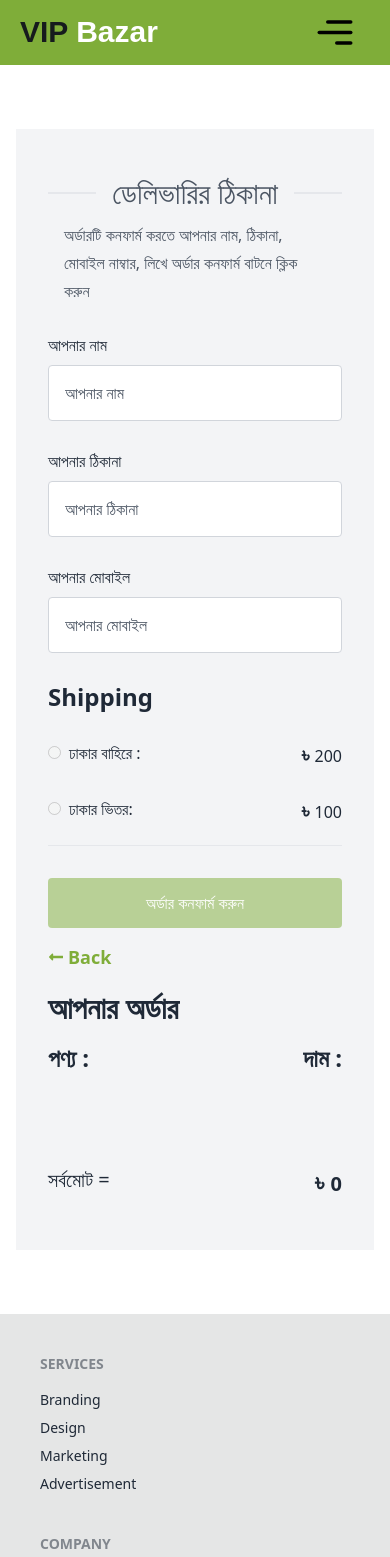
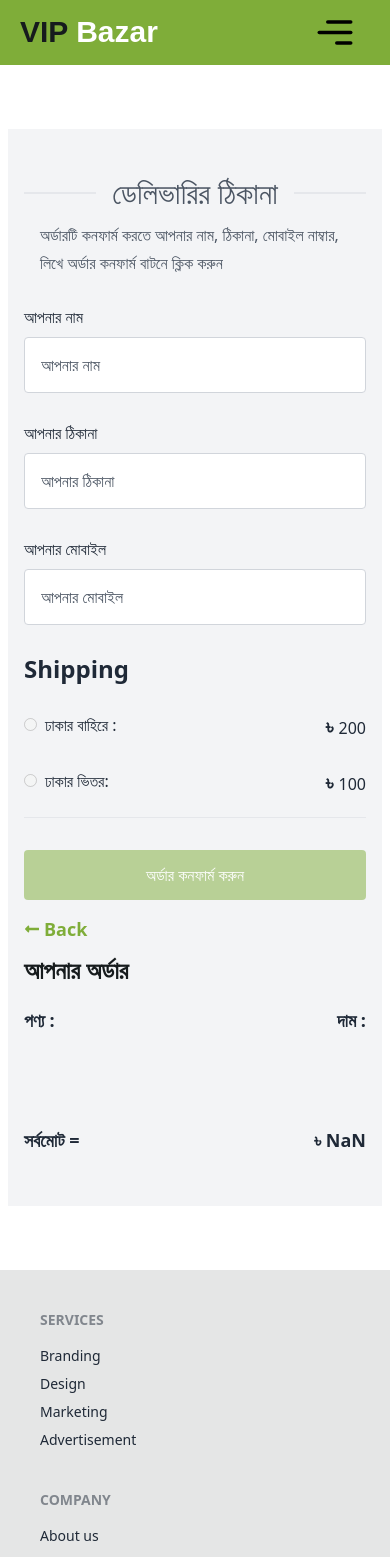
Before and after one commit to team-binarybrains/Ecommerce-client, a React (Create React App) app: page /checkout in a window 390 px wide. Shown: the top 1557 px of the page. Built offline with nearby package versions, Linux system fonts and the light colour scheme.

Commit message:
checkout route previously selected delivery cost saved in the useref

```diff
--- a/src/Component/Checkout/Checkout.js
+++ b/src/Component/Checkout/Checkout.js
@@ -1,5 +1,5 @@
 /* eslint-disable react-hooks/exhaustive-deps */
-import React, { useEffect, useState } from "react";
+import React, { useEffect, useRef, useState } from "react";
 import { useNavigate } from "react-router-dom";
 import { FaLongArrowAltLeft } from 'react-icons/fa';
 import { ImCross } from 'react-icons/im';
@@ -9,10 +9,15 @@ const Checkout = ({drawer}) => {
   const navigate = useNavigate();
   const [bookedData,,,getData] = useProductStore();
   const [deliveryCost,setDeliveryCost] = useState(0);
+  const dCost = useRef();
+
+  const totalPrice = ()=> {
+    return bookedData?.reduce((total,product) => total+(product.quantity*product.price),0);
+  };
 
   useEffect(()=> {
       getData();
-      bookedData.length && setDeliveryCost(0);
+      setDeliveryCost(dCost.current);
   },[drawer]);
   /* const countries = ["China", "Russia", "UK"];
   const [menu, setMenu] = useState(false);
@@ -23,12 +28,9 @@ const Checkout = ({drawer}) => {
     setCountry(e.target.textContent);
   }; */
 
-  const totalPrice = ()=> {
-    return bookedData?.reduce((total,product) => total+(product.quantity*product.price),0);
-  };
 
   return (
-    <div>
+    <div className="max-w-7xl mx-auto sm:px-2">
       <div className="hidden sm:block">
         <div className="py-16 px-4">
           <div className="w-full space-y-9">
@@ -51,7 +53,7 @@ const Checkout = ({drawer}) => {
                     <p className="text-2xl font-bold">পণ্য :</p>
                     <p className="text-2xl font-bold">দাম :</p>
                   </div>
-                  <section className="min-h-16 max-h-[13.5rem] space-y-2 overflow-y-auto thin-scroll pr-3 snap-y snap-mandatory">
+                  <section className="min-h-16 max-h-[13.5rem] space-y-2 overflow-y-auto thin-scroll snap-y snap-mandatory">
 
                     {
                       bookedData?.map((product) =>
@@ -59,10 +61,10 @@ const Checkout = ({drawer}) => {
                         key={product._id}
                         className={`justify-between items-center h-16 snap-start ${product.quantity>0?'flex':'hidden'}`}>
                           <p className="text-clr font-bold inline-flex items-center text-xl">
-                          <span className="text-dark text-base">{product.name}</span>
-                          <ImCross className="w-3 h-3 ml-3 mr-0.5"/>
+                            <span className="text-dark text-base">{product.name}</span>
+                            <ImCross className="w-3 h-3 ml-3 mr-0.5" />
                             {product.quantity}
-                            </p>
+                          </p>
                           <p>
                             <span className="text-xl font-bold">৳ </span>
                             {product.price * product.quantity}
@@ -76,7 +78,7 @@ const Checkout = ({drawer}) => {
                 <div>
                   <div className="flex justify-between mt-7 mb-5">
                     <p className="text-xl ">মোট =</p>
-                    <p className="text-xl mr-4">
+                    <p className="text-xl">
                       <span className="text-xl font-bold">৳ </span>
                       {
                         totalPrice()
@@ -91,7 +93,7 @@ const Checkout = ({drawer}) => {
                     <section className="flex justify-between mt-7">
                       <label className="cursor-pointer select-none" htmlFor="outSideDhaka">
                         <input
-                          onClick={(e)=> setDeliveryCost(parseInt(e.target.value))}
+                          onClick={(e)=> {setDeliveryCost(parseInt(e.target.value));dCost.current= parseInt(e.target.value)}}
                           className="mr-2 font-bold cursor-pointer"
                           type="radio"
                           name="place"
@@ -110,7 +112,7 @@ const Checkout = ({drawer}) => {
                     <section className="flex justify-between mt-7 mb-5">
                       <label className="cursor-pointer select-none" htmlFor="inSideDhaka">
                         <input
-                          onClick={(e)=> setDeliveryCost(parseInt(e.target.value))}
+                          onClick={(e)=> {setDeliveryCost(parseInt(e.target.value));dCost.current= parseInt(e.target.value)}}
                           className="mr-2 font-bold cursor-pointer"
                           type="radio"
                           name="place"
@@ -133,7 +135,7 @@ const Checkout = ({drawer}) => {
                       <p className="text-xl font-bold">
                         <span className="text-2xl font-bold">৳ </span>
                         {
-                          totalPrice()+deliveryCost
+                          totalPrice()?totalPrice()+deliveryCost:0
                         }
                       </p>
                     </div>
@@ -199,10 +201,10 @@ const Checkout = ({drawer}) => {
 
       {/* for phone */}
       <div className="flex justify-center items-center lg:hidden md:hidden">
-        <div className="py-16 px-4 md:px-6 2xl:px-0 flex justify-center items-center 2xl:mx-auto 2xl:container">
+        <div className="py-16 px-2 flex justify-center items-center">
           <div className="flex flex-col justify-start items-start w-full space-y-9">
             <div className="flex flex-col xl:flex-row justify-center xl:justify-between space-y-6 xl:space-y-0 xl:space-x-6 w-full">
-              <div className="p-8 bg-gray-100 flex flex-col lg:w-full xl:w-3/5">
+              <div className="py-8 px-4 bg-gray-100 flex flex-col lg:w-full xl:w-3/5">
                 <div className="flex flex-row justify-center items-center mt-6">
                   <hr className="border w-full" />
                   <p className="flex flex-shrink-0 px-4  leading-4 text-gray-600 text-3xl">
@@ -258,7 +260,7 @@ const Checkout = ({drawer}) => {
                           id="outDhaka"
                           value={200}
                           disabled={!totalPrice()}
-                          onClick={(e)=> setDeliveryCost(parseInt(e.target.value))}
+                          onClick={(e)=> {setDeliveryCost(parseInt(e.target.value));dCost.current= parseInt(e.target.value)}}
                         />
                         ঢাকার বাহিরে :
                       </label>
@@ -280,7 +282,7 @@ const Checkout = ({drawer}) => {
                           id="inDhaka"
                           value={100}
                           disabled={!totalPrice()}
-                          onClick={(e)=> setDeliveryCost(parseInt(e.target.value))}
+                          onClick={(e)=> {setDeliveryCost(parseInt(e.target.value));dCost.current= parseInt(e.target.value)}}
                         />
                         ঢাকার ভিতর:
                       </label>
@@ -305,39 +307,46 @@ const Checkout = ({drawer}) => {
                     <FaLongArrowAltLeft />
                     <p className="text-lg leading-none font-bold">Back</p>
                   </button>
-                  <p className="pt-5 text-3xl lg:text-4xl font-semibold leading-7 lg:leading-9 text-gray-800">
+                  <p className="pt-2 pb-5 text-2xl font-semibold text-dark">
                     আপনার অর্ডার
                   </p>
                 </div>
-                <div className="mt-5">
+
+                <div className="">
                   <div className="flex justify-between ">
-                    <p className="text-2xl font-bold">পণ্য :</p>
-                    <p className="text-2xl font-bold">দাম :</p>
+                    <p className="text-lg font-bold">পণ্য :</p>
+                    <p className="text-lg font-bold">দাম :</p>
                   </div>
-                  <section className="min-h-16 max-h-[13.5rem] space-y-2 overflow-y-auto thin-scroll pr-3 snap-y snap-mandatory">
+                  <section className="min-h-16 max-h-[13.5rem] space-y-2 overflow-y-auto thin-scroll snap-y snap-mandatory">
 
                     {
                       bookedData?.map((product) =>
                         <div
-                        key={product._id}
-                        className={`justify-between items-center h-16 snap-start ${product.quantity>0?'flex':'hidden'}`}>
-                          <p className="text-clr font-bold inline-flex items-center text-xl">
-                            {product.quantity}
-                            <ImCross className="w-3 h-3 ml-0.5 mr-2" /> <span className="text-dark text-base">{product.name}</span></p>
-                          <p>
-                            <span className="text-xl font-bold">৳ </span>
+                          key={product._id}
+                          className={`justify-between items-start h-16 snap-start gap-x-3 ${product.quantity > 0 ? 'flex' : 'hidden'}`}>
+
+                          <p className="text-clr font-bold inline-flex items-start grow-0 shrink basis-[80%]">
+                            <span>{product.quantity}</span>
+                            <ImCross className="w-2 h-[1.5rem] ml-0.5 mr-1" />
+                            <span className="text-dark font-normal text-xs pt-[0.25rem] basis-[85%]">{product.name}</span>
+                          </p>
+
+                          <p className="font-bold text-xs leading-6 shrink-0">
+                            <span className="font-extrabold">৳ </span>
                             {product.price * product.quantity}
                           </p>
+
                         </div>)
                     }
 
                   </section>
                 </div>
+
                 <div>
-                  <div className="flex justify-between mt-7 mb-5">
-                    <p className="text-xl ">সর্বমোট =</p>
-                    <p className="text-xl font-bold">
-                      <span className="text-2xl font-bold">৳ </span>
+                  <div className="flex justify-between items-center mt-7 mb-5">
+                    <p className="text-lg font-bold">সর্বমোট =</p>
+                    <p className="text-lg font-bold">
+                      <span className=''>৳ </span>
                       {totalPrice()+deliveryCost}
                     </p>
                   </div>
--- a/src/Component/Header/Indicator.js
+++ b/src/Component/Header/Indicator.js
@@ -11,9 +11,6 @@ const Indicator = ({ className,setMenu,setDrawer }) => {
 
                 <MdShoppingCart className='w-7 h-7 lg:text-gray-100 cursor-pointer' onClick={()=> {setDrawer(prev=>!prev);setMenu(false)}}/>
 
-
-
-            <p className='font-semibold text-dark select-none'>Item: <span className='font-extrabold text-clr lg:text-white'>$ 0</span></p>
         </div>
     );
 };
```
